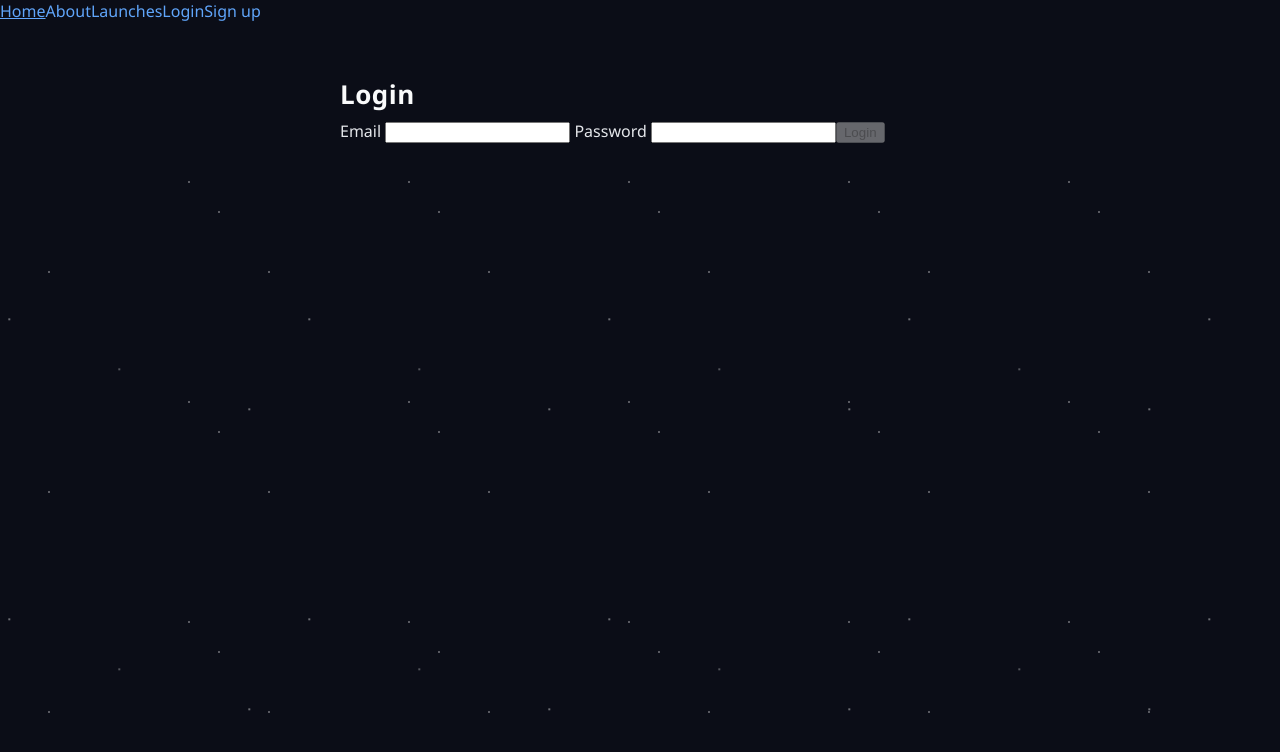
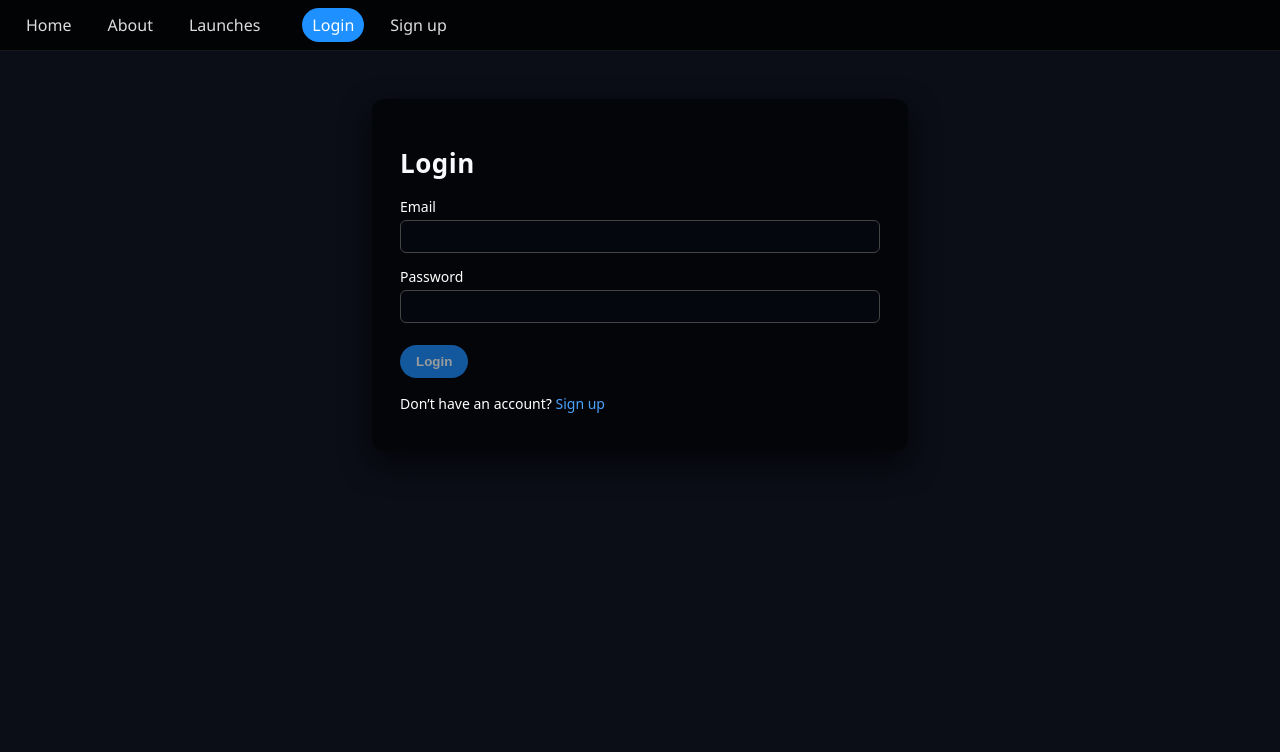
Before and after one commit to Zhan1bek/Angular_SIS6, an Angular app in the folder spacex-viewer/: page /login in a window 1280 px wide. Shown: the top 752 px of the page. Built offline with nearby package versions, Linux system fonts and the light colour scheme; no server answers.

Commit message:
some style

```diff
--- a/spacex-viewer/src/app/app.html
+++ b/spacex-viewer/src/app/app.html
@@ -1,5 +1,5 @@
-<header class="header">
-  <nav class="navbar">
+<header class="hdr">
+  <nav class="nav">
     <a
       routerLink="/"
       routerLinkActive="active"
@@ -13,7 +13,6 @@
 
     <ng-container *ngIf="user$ | async as user; else loggedOut">
       <a routerLink="/profile" routerLinkActive="active">Profile</a>
-      <button (click)="onLogout()">Logout</button>
     </ng-container>
 
     <ng-template #loggedOut>
--- a/spacex-viewer/src/app/pages/login/login.css
+++ b/spacex-viewer/src/app/pages/login/login.css
@@ -1,15 +1,94 @@
-.login {
-  padding: 32px 16px;
-  max-width: 600px;
-  margin: 0 auto;
+.auth-page {
+  min-height: calc(100vh - 80px);
+  display: flex;
+  justify-content: center;
+  align-items: flex-start;
+  padding: 48px 16px;
 }
 
-.login h2 {
-  font-size: 26px;
-  margin-bottom: 8px;
+.auth-card {
+  width: 100%;
+  max-width: 480px;
+  background: rgba(0, 0, 0, 0.65);
+  padding: 24px 28px;
+  border-radius: 12px;
+  box-shadow: 0 12px 30px rgba(0, 0, 0, 0.6);
+  color: #fff;
+  font-family: system-ui, -apple-system, BlinkMacSystemFont, "Segoe UI", sans-serif;
 }
 
-.login p {
-  font-size: 16px;
-  color: #ddd;
+.auth-card h2 {
+  font-size: 26px;
+  margin-bottom: 16px;
 }
+
+.field {
+  display: flex;
+  flex-direction: column;
+  margin-bottom: 14px;
+  font-size: 14px;
+}
+
+.field span {
+  margin-bottom: 4px;
+}
+
+.field input {
+  padding: 8px 10px;
+  border-radius: 6px;
+  border: 1px solid #444;
+  background: #05070f;
+  color: #fff;
+  outline: none;
+}
+
+.field input:focus {
+  border-color: #1e90ff;
+  box-shadow: 0 0 0 1px rgba(30, 144, 255, 0.5);
+}
+
+button {
+  margin-top: 8px;
+  padding: 9px 16px;
+  border-radius: 999px;
+  border: none;
+  background: #1e90ff;
+  color: #fff;
+  font-weight: 600;
+  cursor: pointer;
+  transition: transform 0.1s ease, box-shadow 0.1s ease, background 0.15s ease;
+}
+
+button:hover:not([disabled]) {
+  background: #4aa3ff;
+  transform: translateY(-1px);
+  box-shadow: 0 6px 18px rgba(0, 0, 0, 0.4);
+}
+
+button[disabled] {
+  opacity: 0.6;
+  cursor: default;
+  box-shadow: none;
+  transform: none;
+}
+
+.error {
+  margin-top: 12px;
+  color: #ff6b6b;
+  font-size: 14px;
+}
+
+.switch-link {
+  margin-top: 16px;
+  font-size: 14px;
+}
+
+.switch-link a {
+  color: #4aa3ff;
+  text-decoration: none;
+  font-weight: 500;
+}
+
+.switch-link a:hover {
+  text-decoration: underline;
+}
--- a/spacex-viewer/src/app/pages/login/login.html
+++ b/spacex-viewer/src/app/pages/login/login.html
@@ -1,23 +1,30 @@
-<section class="login">
+<section class="auth-page">
+  <div class="auth-card">
     <h2>Login</h2>
 
     <form [formGroup]="form" (ngSubmit)="onSubmit()">
       <label class="field">
-      Email
+        <span>Email</span>
         <input type="email" formControlName="email" />
       </label>
 
       <label class="field">
-      Password
+        <span>Password</span>
         <input type="password" formControlName="password" />
       </label>
 
       <button type="submit" [disabled]="loading || form.invalid">
-      {{ loading ? 'Logging in...' : 'Login' }}
+        {{ loading ? 'Logging in…' : 'Login' }}
       </button>
     </form>
 
     <p *ngIf="error" class="error">
       {{ error }}
     </p>
+
+    <p class="switch-link">
+      Don’t have an account?
+      <a routerLink="/signup">Sign up</a>
+    </p>
+  </div>
 </section>
--- a/spacex-viewer/src/app/pages/login/login.ts
+++ b/spacex-viewer/src/app/pages/login/login.ts
@@ -6,14 +6,14 @@ import {
   Validators,
   ReactiveFormsModule,
 } from '@angular/forms';
-import { Router } from '@angular/router';
+import {Router, RouterLink} from '@angular/router';
 import { AuthService } from '../../services/auth';
 
 @Component({
   selector: 'app-login',
   standalone: true,
   // ВАЖНО: подключены CommonModule и ReactiveFormsModule
-  imports: [CommonModule, ReactiveFormsModule],
+  imports: [CommonModule, ReactiveFormsModule, RouterLink],
   templateUrl: './login.html',
   styleUrl: './login.css',
 })
--- a/spacex-viewer/src/app/pages/profile/profile.css
+++ b/spacex-viewer/src/app/pages/profile/profile.css
@@ -0,0 +1 @@
+@import '../login/login.css';
--- a/spacex-viewer/src/app/pages/profile/profile.html
+++ b/spacex-viewer/src/app/pages/profile/profile.html
@@ -1,12 +1,16 @@
-<section class="profile" *ngIf="user$ | async as user; else noUser">
+<section class="auth-page">
+  <div class="auth-card">
     <h2>Profile</h2>
 
+    <div *ngIf="user$ | async as user; else noUser">
       <p><strong>UID:</strong> {{ user.uid }}</p>
       <p><strong>Email:</strong> {{ user.email }}</p>
 
       <button (click)="onLogout()">Logout</button>
-</section>
+    </div>
 
     <ng-template #noUser>
       <p>No user logged in.</p>
     </ng-template>
+  </div>
+</section>
--- a/spacex-viewer/src/app/pages/signup/signup.css
+++ b/spacex-viewer/src/app/pages/signup/signup.css
@@ -0,0 +1 @@
+@import '../login/login.css';
--- a/spacex-viewer/src/app/pages/signup/signup.html
+++ b/spacex-viewer/src/app/pages/signup/signup.html
@@ -1,23 +1,30 @@
-<section class="signup">
+<section class="auth-page">
+  <div class="auth-card">
     <h2>Sign up</h2>
 
     <form [formGroup]="form" (ngSubmit)="onSubmit()">
       <label class="field">
-      Email
+        <span>Email</span>
         <input type="email" formControlName="email" />
       </label>
 
       <label class="field">
-      Password
+        <span>Password</span>
         <input type="password" formControlName="password" />
       </label>
 
       <button type="submit" [disabled]="loading || form.invalid">
-      {{ loading ? 'Signing up...' : 'Sign up' }}
+        {{ loading ? 'Signing up…' : 'Sign up' }}
       </button>
     </form>
 
     <p *ngIf="error" class="error">
       {{ error }}
     </p>
+
+    <p class="switch-link">
+      Already have an account?
+      <a routerLink="/login">Login</a>
+    </p>
+  </div>
 </section>
--- a/spacex-viewer/src/app/pages/signup/signup.ts
+++ b/spacex-viewer/src/app/pages/signup/signup.ts
@@ -6,13 +6,13 @@ import {
   Validators,
   ReactiveFormsModule,
 } from '@angular/forms';
-import { Router } from '@angular/router';
+import {Router, RouterLink} from '@angular/router';
 import { AuthService } from '../../services/auth';
 
 @Component({
   selector: 'app-signup',
   standalone: true,
-  imports: [CommonModule, ReactiveFormsModule],
+  imports: [CommonModule, ReactiveFormsModule, RouterLink],
   templateUrl: './signup.html',
   styleUrl: './signup.css',
 })
```
Lines whose indentation alone changed are shown as unchanged.
